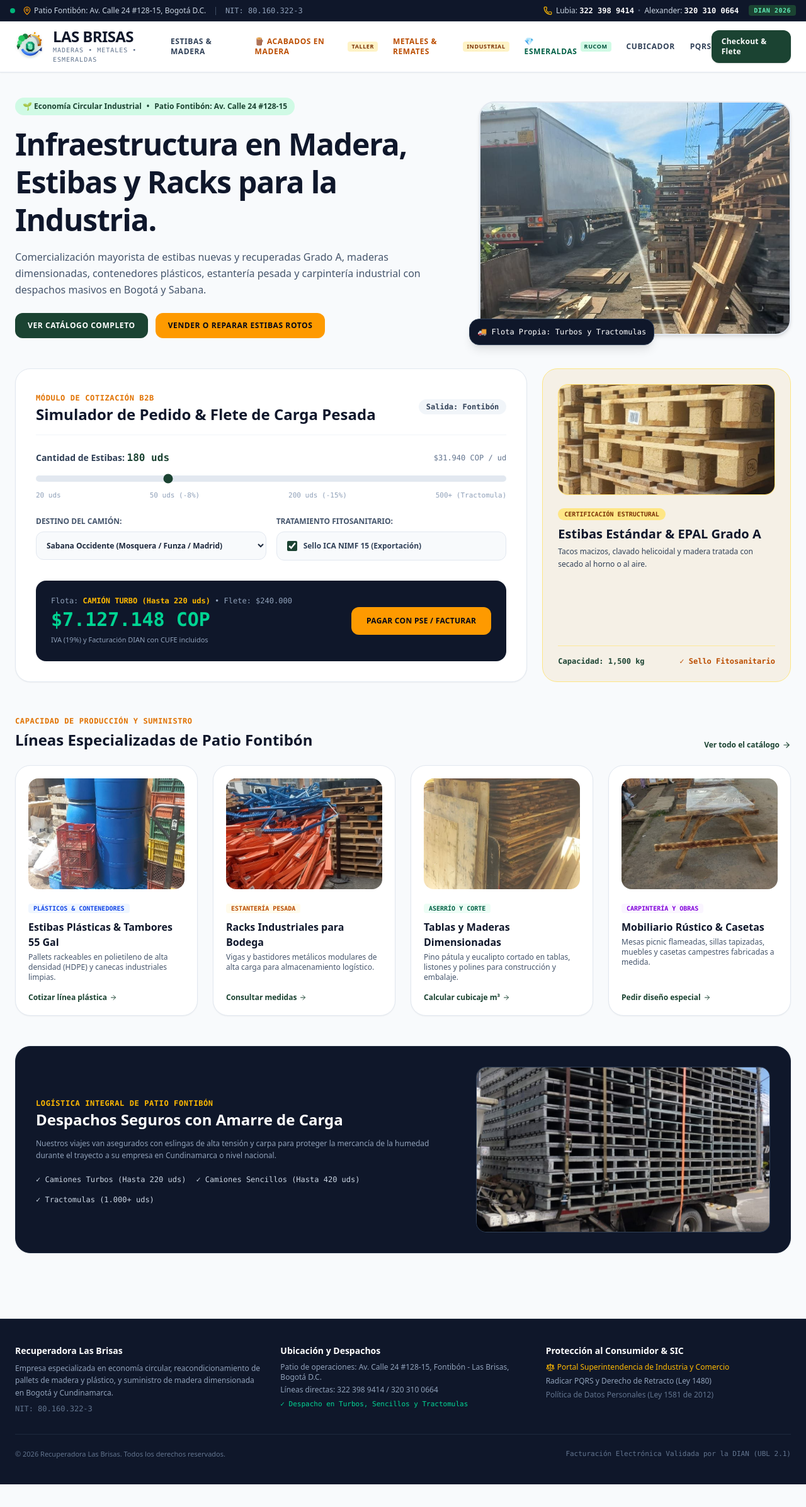
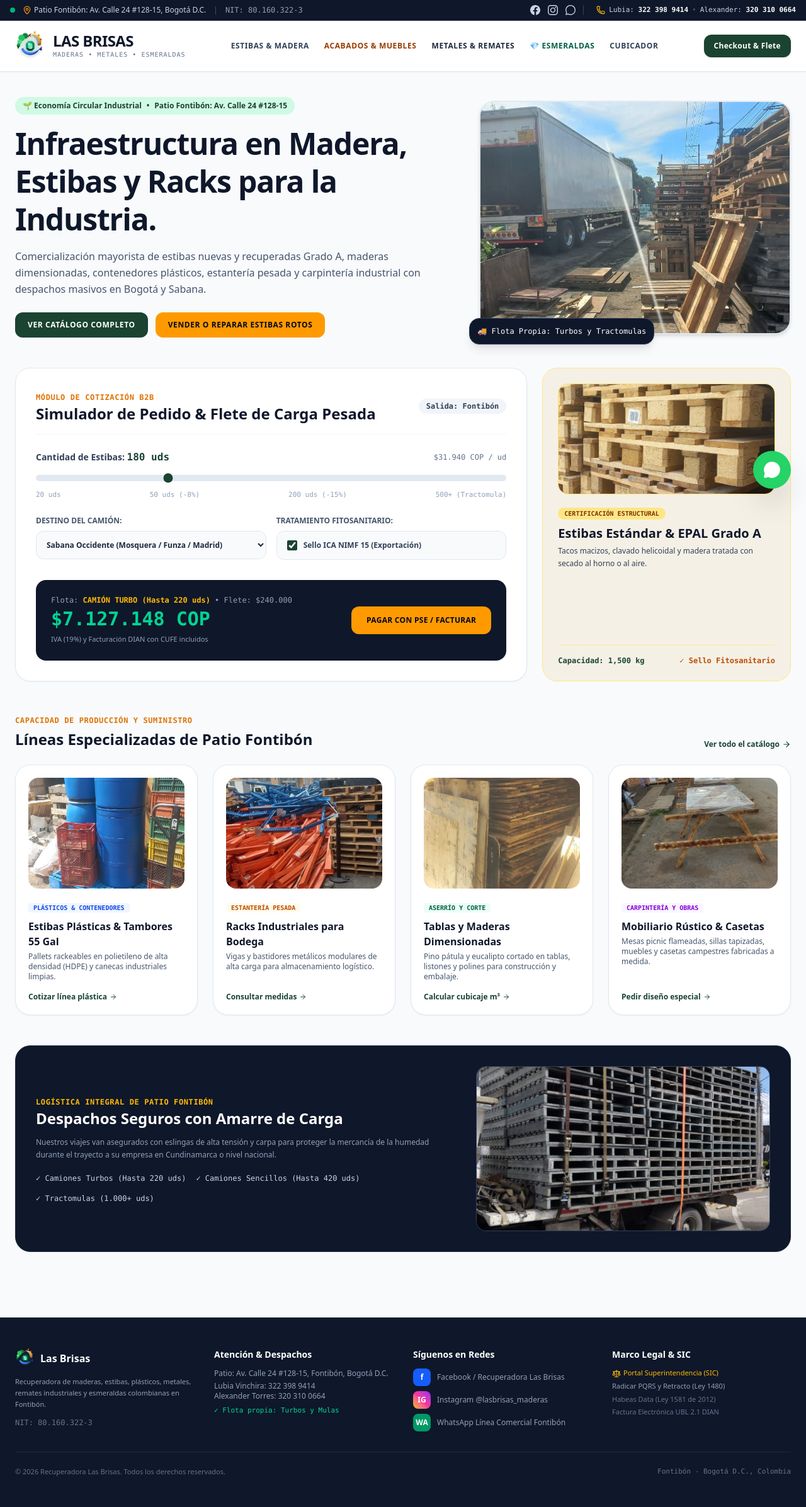
Before and after one commit to GabitooGeek/las_brisas, a Next.js app: page / in a window 1280 px wide. Shown: the whole page at 63% size. Before the commit the page ends 2357 px from the top, so only its background shows below. Built offline with nearby package versions, Linux system fonts and the light colour scheme.

Commit message:
Se creo boton de whatsapp, facebook y instagram

```diff
--- a/src/app/layout.tsx
+++ b/src/app/layout.tsx
@@ -1,12 +1,13 @@
-import Logo from "@/components/logo";
 import type { Metadata } from "next";
 import Link from "next/link";
 import "./globals.css";
-import { Phone, MapPin, ShieldCheck, Scale, FileText } from "lucide-react";
+import Logo from "@/components/Logo";
+import WhatsAppButton from "@/components/WhatsAppButton";
+import { MapPin, Phone, Scale } from "lucide-react";
 
 export const metadata: Metadata = {
-  title: "Recuperadora Las Brisas | Maderas, Estibas y Plásticos",
-  description: "Comercialización de estibas, maderas dimensionadas, metales y esmeraldas en Fontibón, Bogotá D.C. NIT: 80.160.322-3",
+  title: "Recuperadora Las Brisas | Maderas, Estibas, Metales y Esmeraldas",
+  description: "Comercialización de estibas, maderas dimensionadas, metales, remates y esmeraldas en Fontibón, Bogotá D.C. NIT: 80.160.322-3",
   icons: {
     icon: "/icon.svg",
   },
@@ -21,9 +22,10 @@
     <html lang="es">
       <body className="min-h-screen flex flex-col justify-between antialiased">
 
-        {/* BARRA SUPERIOR OPERATIVA */}
+        {/* BARRA SUPERIOR CON REDES SOCIALES Y TELÉFONOS */}
         <div className="bg-[#0F172A] text-slate-300 text-xs py-2 px-4 border-b border-slate-800">
           <div className="max-w-7xl mx-auto flex flex-col md:flex-row justify-between items-center gap-2">
+
             <div className="flex items-center space-x-3">
               <span className="w-2 h-2 rounded-full bg-emerald-500 animate-pulse"></span>
               <span className="flex items-center gap-1">
@@ -34,25 +36,65 @@
               <span className="text-slate-400 font-mono hidden sm:inline">NIT: 80.160.322-3</span>
             </div>
 
-            <div className="flex items-center space-x-4">
-              <span className="flex items-center gap-1.5">
+            <div className="flex items-center space-x-5">
+              {/* ENLACES A REDES SOCIALES */}
+              <div className="flex items-center space-x-3 pr-3 border-r border-slate-700">
+                {/* Facebook */}
+                <a
+                  href="https://facebook.com"
+                  target="_blank"
+                  rel="noreferrer"
+                  className="hover:text-blue-400 transition"
+                  aria-label="Facebook Las Brisas"
+                >
+                  <svg className="w-4 h-4 fill-current" viewBox="0 0 24 24">
+                    <path d="M24 12.073c0-6.627-5.373-12-12-12s-12 5.373-12 12c0 5.99 4.388 10.954 10.125 11.854v-8.385H7.078v-3.47h3.047V9.43c0-3.007 1.792-4.669 4.533-4.669 1.312 0 2.686.235 2.686.235v2.953H15.83c-1.491 0-1.956.925-1.956 1.874v2.25h3.328l-.532 3.47h-2.796v8.385C19.612 23.027 24 18.062 24 12.073z"/>
+                  </svg>
+                </a>
+
+                {/* Instagram */}
+                <a
+                  href="https://instagram.com"
+                  target="_blank"
+                  rel="noreferrer"
+                  className="hover:text-pink-400 transition"
+                  aria-label="Instagram Las Brisas"
+                >
+                  <svg className="w-4 h-4 fill-current" viewBox="0 0 24 24">
+                    <path d="M12 2.163c3.204 0 3.584.012 4.85.07 3.252.148 4.771 1.691 4.919 4.919.058 1.265.069 1.645.069 4.849 0 3.205-.012 3.584-.069 4.849-.149 3.225-1.664 4.771-4.919 4.919-1.266.058-1.644.07-4.85.07-3.204 0-3.584-.012-4.849-.07-3.26-.149-4.771-1.699-4.919-4.92-.058-1.265-.07-1.644-.07-4.849 0-3.204.013-3.583.07-4.849.149-3.227 1.664-4.771 4.919-4.919 1.266-.057 1.645-.069 4.849-.069zm0-2.163c-3.259 0-3.667.014-4.947.072-4.358.2-6.78 2.618-6.98 6.98-.059 1.281-.073 1.689-.073 4.948 0 3.259.014 3.668.072 4.948.2 4.358 2.618 6.78 6.98 6.98 1.281.058 1.689.072 4.948.072 3.259 0 3.668-.014 4.948-.072 4.354-.2 6.782-2.618 6.979-6.98.059-1.28.073-1.689.073-4.948 0-3.259-.014-3.667-.072-4.947-.196-4.354-2.617-6.78-6.979-6.98-1.281-.059-1.69-.073-4.949-.073zm0 5.838c-3.403 0-6.162 2.759-6.162 6.162s2.759 6.163 6.162 6.163 6.162-2.759 6.162-6.163c0-3.403-2.759-6.162-6.162-6.162zm0 10.162c-2.209 0-4-1.79-4-4 0-2.209 1.791-4 4-4s4 1.791 4 4c0 2.21-1.791 4-4 4zm6.406-11.845c-.796 0-1.441.645-1.441 1.44s.645 1.44 1.441 1.44c.795 0 1.439-.645 1.439-1.44s-.644-1.44-1.439-1.44z"/>
+                  </svg>
+                </a>
+
+                {/* WhatsApp Directo */}
+                <a
+                  href="https://wa.me/573223989414?text=Hola,%20contacto%20desde%20la%20web%20de%20Las%20Brisas"
+                  target="_blank"
+                  rel="noreferrer"
+                  className="hover:text-emerald-400 transition"
+                  aria-label="WhatsApp Las Brisas"
+                >
+                  <svg className="w-4 h-4 fill-current" viewBox="0 0 24 24">
+                    <path d="M.057 24l1.687-6.163c-1.041-1.804-1.588-3.849-1.587-5.946.003-6.556 5.338-11.891 11.893-11.891 3.181.001 6.167 1.24 8.413 3.488 2.245 2.248 3.481 5.236 3.48 8.414-.003 6.557-5.338 11.892-11.893 11.892-1.99-.001-3.951-.5-5.688-1.448l-6.305 1.654zm6.597-3.807c1.676.995 3.276 1.591 5.392 1.592 5.448 0 9.886-4.434 9.889-9.885.002-5.462-4.415-9.89-9.881-9.892-5.452 0-9.887 4.434-9.889 9.884-.001 2.225.651 3.891 1.746 5.634l-.999 3.648 3.742-.981z"/>
+                  </svg>
+                </a>
+              </div>
+
+              {/* Teléfonos */}
+              <span className="flex items-center gap-1.5 font-mono text-[11px]">
                 <Phone className="w-3.5 h-3.5 text-amber-400" />
-                <span>Lubia: <strong className="text-white font-mono">322 398 9414</strong></span>
+                <span>Lubia: <strong className="text-white">322 398 9414</strong></span>
                 <span className="text-slate-600">•</span>
-                <span>Alexander: <strong className="text-white font-mono">320 310 0664</strong></span>
-              </span>
-              <span className="bg-[#1B4332] text-emerald-300 px-2 py-0.5 rounded text-[10px] font-mono font-bold tracking-wider uppercase">
-                DIAN 2026
+                <span>Alexander: <strong className="text-white">320 310 0664</strong></span>
               </span>
             </div>
+
           </div>
         </div>
 
         {/* NAVEGACIÓN PRINCIPAL */}
-        <header className="bg-white/95 backdrop-blur-md sticky top-0 z-50 border-b border-slate-200 shadow-xs">
+        <header className="bg-white/95 backdrop-blur-md sticky top-0 z-40 border-b border-slate-200 shadow-xs">
           <div className="max-w-7xl mx-auto px-6 h-20 flex justify-between items-center">
 
-            {/* Logotipo Corporativo */}
             <Link href="/" className="flex items-center space-x-3">
               <Logo className="w-12 h-12" />
               <div>
@@ -65,38 +107,24 @@
               </div>
             </Link>
 
-            {/* Menú de las 3 Divisiones */}
             <nav className="hidden lg:flex items-center space-x-6 text-xs font-bold uppercase tracking-wider text-slate-700">
               <Link href="/catalogo" className="hover:text-[#1B4332] transition">
                 Estibas & Madera
               </Link>
-
-              <Link href="/acabados" className="text-amber-700 hover:text-amber-800 transition flex items-center gap-1 font-bold">
-                <span>🪵 Acabados en Madera</span>
-                <span className="bg-amber-100 text-amber-900 px-1.5 py-0.5 rounded text-[9px]">Taller</span>
+              <Link href="/acabados" className="text-amber-800 hover:text-amber-900 transition flex items-center gap-1">
+                <span>Acabados & Muebles</span>
               </Link>
-
-              {/* NUEVA DIVISIÓN: METALES Y REMATES */}
-              <Link href="/metales-remates" className="text-amber-700 hover:text-amber-800 transition flex items-center gap-1">
-                <span>Metales & Remates</span>
-                <span className="bg-amber-100 text-amber-900 px-1.5 py-0.5 rounded text-[9px]">Industrial</span>
+              <Link href="/metales-remates" className="text-slate-800 hover:text-amber-800 transition">
+                Metales & Remates
               </Link>
-
-              {/* NUEVA DIVISIÓN: ESMERALDAS */}
               <Link href="/esmeraldas" className="text-emerald-800 hover:text-emerald-900 transition flex items-center gap-1">
                 <span>💎 Esmeraldas</span>
-                <span className="bg-emerald-100 text-emerald-900 px-1.5 py-0.5 rounded text-[9px]">RUCOM</span>
               </Link>
-
               <Link href="/cubicador" className="hover:text-[#1B4332] transition">
                 Cubicador
               </Link>
-              <Link href="/pqrs" className="hover:text-[#1B4332] transition">
-                PQRS
-              </Link>
             </nav>
 
-            {/* Acceso Rápido Checkout / Patio */}
             <div className="flex items-center space-x-3">
               <Link
                 href="/checkout"
@@ -108,46 +136,92 @@
           </div>
         </header>
 
-        {/* CONTENIDO PRINCIPAL DE CADA PÁGINA */}
+        {/* CONTENIDO DE LA PÁGINA */}
         <main className="flex-1">
           {children}
         </main>
 
-        {/* FOOTER LEGAL OBLIGATORIO (SIC / LEY 1480 / DIAN) */}
-        <footer className="bg-[#0F172A] text-slate-400 py-10 px-6 border-t border-slate-800 text-xs mt-16">
-          <div className="max-w-7xl mx-auto grid grid-cols-1 md:grid-cols-3 gap-8 pb-8 border-b border-slate-800">
-            <div>
-              <h4 className="text-white font-bold text-sm mb-2">Recuperadora Las Brisas</h4>
-              <p className="text-slate-400 leading-relaxed">
-                Empresa especializada en economía circular, reacondicionamiento de pallets de madera y plástico, y suministro de madera dimensionada en Bogotá y Cundinamarca.
+        {/* BOTÓN FLOTANTE DE WHATSAPP CON SPEED-DIAL */}
+        <WhatsAppButton />
+
+        {/* FOOTER CORPORATIVO CON REDES SOCIALES */}
+        <footer className="bg-[#0F172A] text-slate-400 py-12 px-6 border-t border-slate-800 text-xs mt-16">
+          <div className="max-w-7xl mx-auto grid grid-cols-1 md:grid-cols-4 gap-8 pb-8 border-b border-slate-800">
+
+            {/* Columna 1 */}
+            <div className="space-y-3">
+              <div className="flex items-center space-x-2">
+                <Logo className="w-8 h-8" />
+                <span className="font-bold text-white text-base">Las Brisas</span>
+              </div>
+              <p className="text-slate-400 leading-relaxed text-[11px]">
+                Recuperadora de maderas, estibas, plásticos, metales, remates industriales y esmeraldas colombianas en Fontibón.
               </p>
-              <p className="font-mono text-slate-500 mt-2">NIT: 80.160.322-3</p>
+              <p className="font-mono text-slate-500">NIT: 80.160.322-3</p>
             </div>
 
+            {/* Columna 2 */}
             <div>
-              <h4 className="text-white font-bold text-sm mb-2">Ubicación y Despachos</h4>
-              <p className="text-slate-400">Patio de operaciones: Av. Calle 24 #128-15, Fontibón - Las Brisas, Bogotá D.C.</p>
-              <p className="text-slate-400 mt-1">Líneas directas: 322 398 9414 / 320 310 0664</p>
-              <p className="text-emerald-400 font-mono text-[11px] mt-2">✓ Despacho en Turbos, Sencillos y Tractomulas</p>
+              <h4 className="text-white font-bold text-sm mb-3">Atención & Despachos</h4>
+              <p className="text-slate-400">Patio: Av. Calle 24 #128-15, Fontibón, Bogotá D.C.</p>
+              <p className="text-slate-400 mt-1">Lubia Vinchira: 322 398 9414</p>
+              <p className="text-slate-400">Alexander Torres: 320 310 0664</p>
+              <span className="text-emerald-400 font-mono text-[11px] block mt-2">✓ Flota propia: Turbos y Mulas</span>
             </div>
 
+            {/* Columna 3: REDES SOCIALES OFICIALES */}
             <div>
-              <h4 className="text-white font-bold text-sm mb-2">Protección al Consumidor & SIC</h4>
-              <ul className="space-y-1.5">
+              <h4 className="text-white font-bold text-sm mb-3">Síguenos en Redes</h4>
+              <div className="space-y-2">
+                <a
+                  href="https://facebook.com"
+                  target="_blank"
+                  rel="noreferrer"
+                  className="flex items-center space-x-2.5 text-slate-400 hover:text-white transition"
+                >
+                  <span className="w-7 h-7 bg-blue-600 text-white rounded-lg flex items-center justify-center font-bold text-xs">f</span>
+                  <span>Facebook / Recuperadora Las Brisas</span>
+                </a>
+                <a
+                  href="https://instagram.com"
+                  target="_blank"
+                  rel="noreferrer"
+                  className="flex items-center space-x-2.5 text-slate-400 hover:text-white transition"
+                >
+                  <span className="w-7 h-7 bg-gradient-to-tr from-yellow-500 via-pink-500 to-purple-600 text-white rounded-lg flex items-center justify-center font-bold text-xs">IG</span>
+                  <span>Instagram @lasbrisas_maderas</span>
+                </a>
+                <a
+                  href="https://wa.me/573223989414"
+                  target="_blank"
+                  rel="noreferrer"
+                  className="flex items-center space-x-2.5 text-slate-400 hover:text-white transition"
+                >
+                  <span className="w-7 h-7 bg-emerald-600 text-white rounded-lg flex items-center justify-center font-bold text-xs">WA</span>
+                  <span>WhatsApp Línea Comercial Fontibón</span>
+                </a>
+              </div>
+            </div>
+
+            {/* Columna 4: SIC Y LEGAL */}
+            <div>
+              <h4 className="text-white font-bold text-sm mb-3">Marco Legal & SIC</h4>
+              <ul className="space-y-1.5 text-[11px]">
                 <li>
                   <a href="https://www.sic.gov.co" target="_blank" rel="noreferrer" className="text-amber-400 hover:underline flex items-center gap-1">
-                    <Scale className="w-3.5 h-3.5" /> Portal Superintendencia de Industria y Comercio
+                    <Scale className="w-3.5 h-3.5" /> Portal Superintendencia (SIC)
                   </a>
                 </li>
-                <li><Link href="/pqrs" className="hover:text-white">Radicar PQRS y Derecho de Retracto (Ley 1480)</Link></li>
-                <li><span className="text-slate-500">Política de Datos Personales (Ley 1581 de 2012)</span></li>
+                <li><Link href="/pqrs" className="hover:text-white">Radicar PQRS y Retracto (Ley 1480)</Link></li>
+                <li><span className="text-slate-500">Habeas Data (Ley 1581 de 2012)</span></li>
+                <li><span className="text-slate-500">Factura Electrónica UBL 2.1 DIAN</span></li>
               </ul>
             </div>
           </div>
 
           <div className="max-w-7xl mx-auto pt-6 flex flex-col sm:flex-row justify-between items-center text-[11px] text-slate-500">
             <span>© 2026 Recuperadora Las Brisas. Todos los derechos reservados.</span>
-            <span className="font-mono">Facturación Electrónica Validada por la DIAN (UBL 2.1)</span>
+            <span className="font-mono">Fontibón - Bogotá D.C., Colombia</span>
           </div>
         </footer>
 
--- /dev/null
+++ b/src/components/WhatsAppButton.tsx
@@ -0,0 +1,98 @@
+"use client";
+
+import React, { useState } from "react";
+import { MessageCircle, X, PhoneCall } from "lucide-react";
+
+export default function WhatsAppButton() {
+  const [abierto, setAbierto] = useState(false);
+
+  return (
+    <div className="fixed bottom-6 right-6 z-50 font-sans">
+
+      {/* MENÚ DESPLEGABLE CON LOS DOS ASESORES */}
+      {abierto && (
+        <div className="mb-3 bg-white rounded-3xl p-5 shadow-2xl border border-slate-200 w-80 animate-fade-in text-slate-800">
+          <div className="flex justify-between items-center pb-3 border-b border-slate-100">
+            <div>
+              <span className="text-[10px] font-mono font-bold text-emerald-700 bg-emerald-50 px-2 py-0.5 rounded-full uppercase">
+                Atención en Línea
+              </span>
+              <h4 className="font-bold text-slate-900 text-sm mt-1">¿Con quién desea hablar?</h4>
+            </div>
+            <button
+              onClick={() => setAbierto(false)}
+              className="text-slate-400 hover:text-slate-700 p-1"
+            >
+              <X className="w-4 h-4" />
+            </button>
+          </div>
+
+          <p className="text-xs text-slate-500 my-3">
+            Escríbanos directamente por WhatsApp a nuestras líneas de patio en Fontibón:
+          </p>
+
+          <div className="space-y-2">
+            {/* LUBIA VINCHIRA */}
+            <a
+              href="https://wa.me/573223989414?text=Hola%20Lubia,%20vi%20la%20página%20de%20Las%20Brisas%20y%20deseo%20una%20cotización"
+              target="_blank"
+              rel="noreferrer"
+              className="p-3 bg-slate-50 hover:bg-emerald-50 border border-slate-200 hover:border-emerald-300 rounded-2xl flex items-center gap-3 transition group"
+            >
+              <div className="w-10 h-10 bg-emerald-100 text-emerald-800 rounded-xl flex items-center justify-center font-bold text-sm shrink-0">
+                LV
+              </div>
+              <div className="flex-1">
+                <span className="font-bold text-xs text-slate-900 block group-hover:text-emerald-800">
+                  Lubia Vinchira
+                </span>
+                <span className="text-[11px] text-slate-500 block">
+                  Ventas, Maderas & Facturación DIAN
+                </span>
+                <span className="text-[10px] font-mono text-emerald-700 font-bold block mt-0.5">
+                  322 398 9414
+                </span>
+              </div>
+            </a>
+
+            {/* ALEXANDER TORRES */}
+            <a
+              href="https://wa.me/573203100664?text=Hola%20Alexander,%20vi%20la%20página%20de%20Las%20Brisas%20y%20deseo%20consultar%20sobre%20patio/despachos"
+              target="_blank"
+              rel="noreferrer"
+              className="p-3 bg-slate-50 hover:bg-emerald-50 border border-slate-200 hover:border-emerald-300 rounded-2xl flex items-center gap-3 transition group"
+            >
+              <div className="w-10 h-10 bg-amber-100 text-amber-900 rounded-xl flex items-center justify-center font-bold text-sm shrink-0">
+                AT
+              </div>
+              <div className="flex-1">
+                <span className="font-bold text-xs text-slate-900 block group-hover:text-amber-900">
+                  Alexander Torres
+                </span>
+                <span className="text-[11px] text-slate-500 block">
+                  Patio Fontibón, Flota & Remates
+                </span>
+                <span className="text-[10px] font-mono text-amber-800 font-bold block mt-0.5">
+                  320 310 0664
+                </span>
+              </div>
+            </a>
+          </div>
+        </div>
+      )}
+
+      {/* BOTÓN PRINCIPAL VERDE DE WHATSAPP */}
+      <button
+        onClick={() => setAbierto(!abierto)}
+        className="bg-[#25D366] hover:bg-[#20bd5a] text-white p-4 rounded-full shadow-2xl flex items-center justify-center transition hover:scale-105 active:scale-95 group"
+        aria-label="Contactar por WhatsApp"
+      >
+        <MessageCircle className="w-7 h-7 fill-white" />
+        <span className="max-w-0 overflow-hidden whitespace-nowrap group-hover:max-w-xs transition-all duration-300 ease-in-out font-bold text-xs pl-0 group-hover:pl-2">
+          Chat Las Brisas
+        </span>
+      </button>
+
+    </div>
+  );
+}
```
Also changed, not shown: src/components/Logo.tsx (renamed from src/components/logo.tsx).
